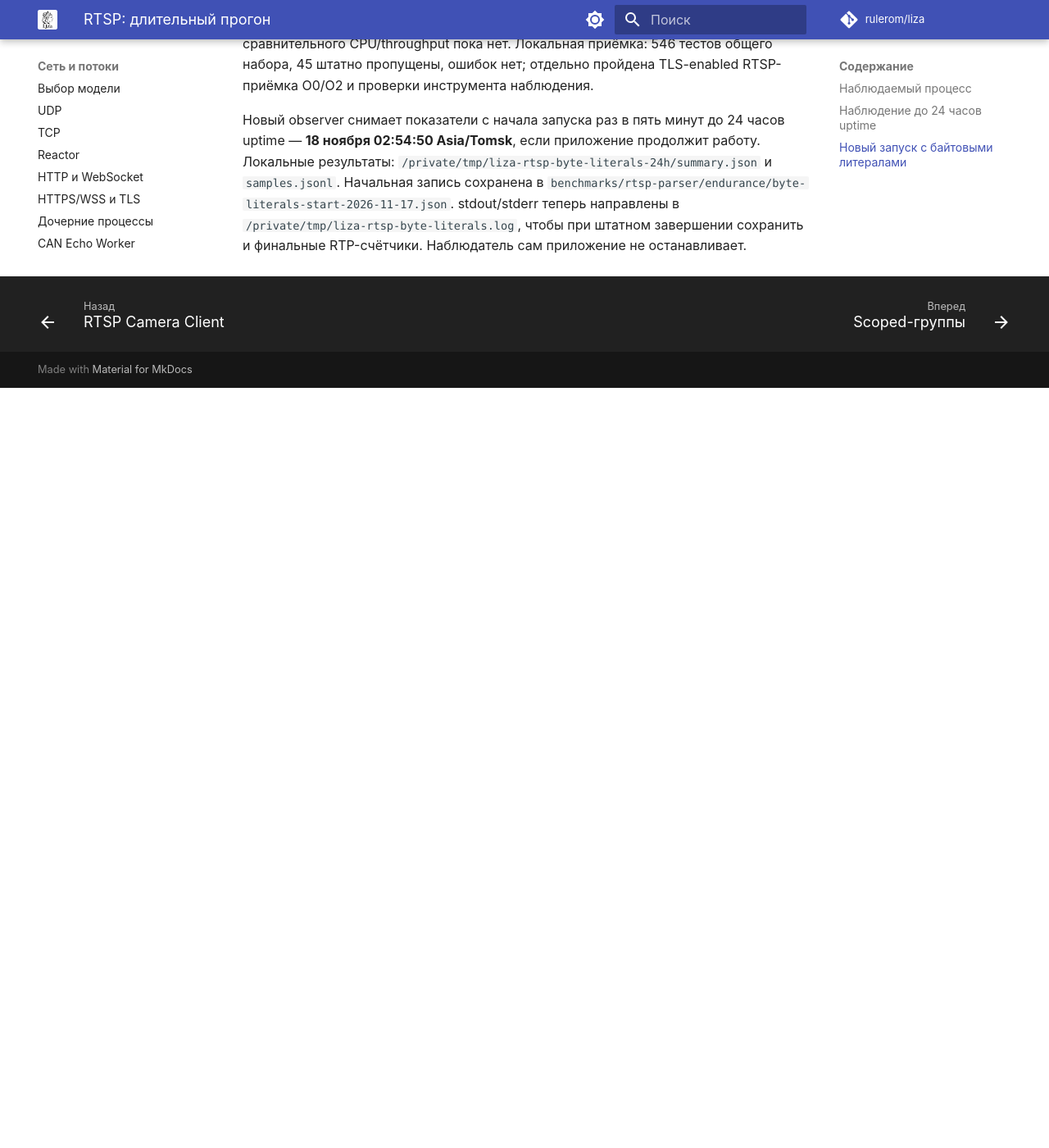
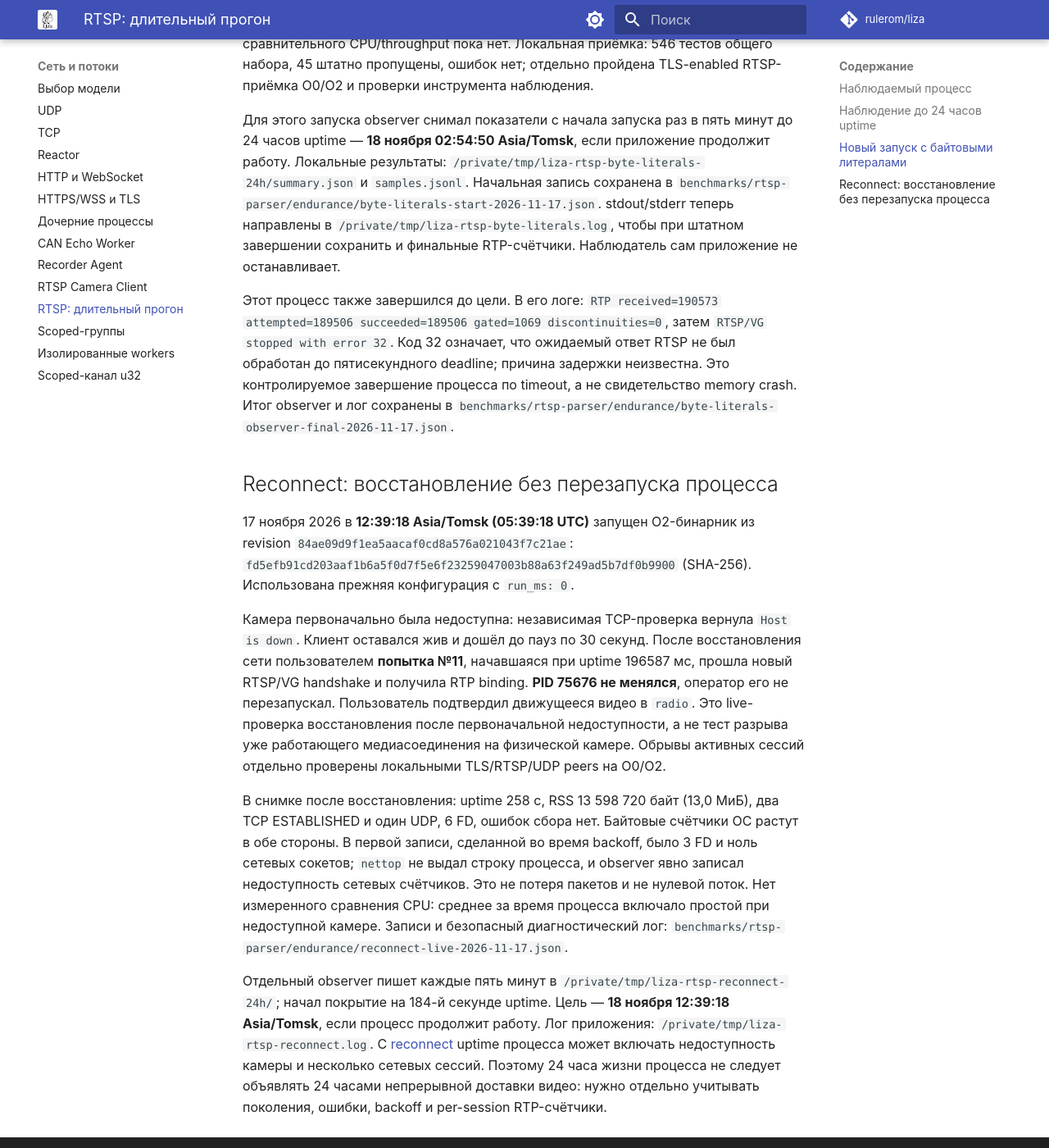
Before and after one commit to rulerom/liza, an MkDocs documentation site: the page built from docs/rtsp-endurance.md, in a window 1280 px wide and 1400 px high, scrolled down 2965 px. Shown: the whole window at 82% size. Built offline with MkDocs 1.6.1 and Material for MkDocs 9.7.7, drawn with Linux system fonts in a browser that asks for light colours; comment, search, counter and statistics services are not loaded; before the commit the page ends 3438 px from its top, so only the background shows below that; some of the changed text lies outside the part shown.

Commit message:
Record automatic camera recovery on generation eleven without process restart

```diff
--- a/docs/rtsp-endurance.md
+++ b/docs/rtsp-endurance.md
@@ -5,9 +5,9 @@
 milestone после [оптимизации копий parser](rtsp-client.md#parser),
 а не новый тест предельной производительности.
 
-**Первый процесс перестал наблюдаться до 24 часов. После приёмки байтовых
-литералов запущен новый процесс и отдельное наблюдение. Итог 24 часов
-ещё не получен.**
+**Оба прежних процесса завершились до 24 часов; у второго зафиксирован
+RTSP timeout. Теперь отдельно наблюдается версия с reconnect, восстановление
+после недоступности камеры подтверждено. Итог 24 часов ещё не получен.**
 
 ## Наблюдаемый процесс
 
@@ -117,7 +117,7 @@ RSS/CPU/трафика. Сон машины или задержки инстру
 546 тестов общего набора, 45 штатно пропущены, ошибок нет; отдельно пройдена
 TLS-enabled RTSP-приёмка O0/O2 и проверки инструмента наблюдения.
 
-Новый observer снимает показатели с начала запуска раз в пять минут до
+Для этого запуска observer снимал показатели с начала запуска раз в пять минут до
 24 часов uptime — **18 ноября 02:54:50 Asia/Tomsk**, если приложение
 продолжит работу. Локальные результаты:
 `/private/tmp/liza-rtsp-byte-literals-24h/summary.json` и `samples.jsonl`.
@@ -126,3 +126,47 @@ TLS-enabled RTSP-приёмка O0/O2 и проверки инструмента
 stdout/stderr теперь направлены в
 `/private/tmp/liza-rtsp-byte-literals.log`, чтобы при штатном завершении
 сохранить и финальные RTP-счётчики. Наблюдатель сам приложение не останавливает.
+
+Этот процесс также завершился до цели. В его логе: `RTP received=190573
+attempted=189506 succeeded=189506 gated=1069 discontinuities=0`, затем
+`RTSP/VG stopped with error 32`. Код 32 означает, что ожидаемый ответ RTSP
+не был обработан до пятисекундного deadline; причина задержки неизвестна.
+Это контролируемое завершение процесса по timeout, а не свидетельство memory crash.
+Итог observer и лог сохранены в
+`benchmarks/rtsp-parser/endurance/byte-literals-observer-final-2026-11-17.json`.
+
+## Reconnect: восстановление без перезапуска процесса
+
+17 ноября 2026 в **12:39:18 Asia/Tomsk (05:39:18 UTC)** запущен O2-бинарник
+из revision `84ae09d9f1ea5aacaf0cd8a576a021043f7c21ae`:
+`fd5efb91cd203aaf1b6a5f0d7f5e6f23259047003b88a63f249ad5b7df0b9900`
+(SHA-256). Использована прежняя конфигурация с `run_ms: 0`.
+
+Камера первоначально была недоступна: независимая TCP-проверка вернула
+`Host is down`. Клиент оставался жив и дошёл до пауз по 30 секунд.
+После восстановления сети пользователем **попытка №11**, начавшаяся при
+uptime 196587 мс, прошла новый RTSP/VG handshake и получила RTP binding.
+**PID 75676 не менялся**, оператор его не перезапускал. Пользователь
+подтвердил движущееся видео в `radio`. Это live-проверка восстановления
+после первоначальной недоступности, а не тест разрыва уже работающего
+медиасоединения на физической камере. Обрывы активных сессий отдельно
+проверены локальными TLS/RTSP/UDP peers на O0/O2.
+
+В снимке после восстановления: uptime 258 с, RSS 13 598 720 байт
+(13,0 МиБ), два TCP ESTABLISHED и один UDP, 6 FD, ошибок сбора нет.
+Байтовые счётчики ОС растут в обе стороны. В первой записи, сделанной
+во время backoff, было 3 FD и ноль сетевых сокетов; `nettop` не выдал
+строку процесса, и observer явно записал недоступность сетевых счётчиков.
+Это не потеря пакетов и не нулевой поток. Нет измеренного сравнения CPU:
+среднее за время процесса включало простой при недоступной камере.
+Записи и безопасный диагностический лог:
+`benchmarks/rtsp-parser/endurance/reconnect-live-2026-11-17.json`.
+
+Отдельный observer пишет каждые пять минут в
+`/private/tmp/liza-rtsp-reconnect-24h/`; начал покрытие на 184-й секунде uptime.
+Цель — **18 ноября 12:39:18 Asia/Tomsk**, если процесс продолжит работу.
+Лог приложения: `/private/tmp/liza-rtsp-reconnect.log`.
+С [reconnect](rtsp-client.md#reconnect) uptime процесса может включать
+недоступность камеры и несколько сетевых сессий. Поэтому 24 часа жизни
+процесса не следует объявлять 24 часами непрерывной доставки видео:
+нужно отдельно учитывать поколения, ошибки, backoff и per-session RTP-счётчики.
```
Also changed, not shown: docs/rtsp-client.md (+5 -2 lines), 2 other files.
